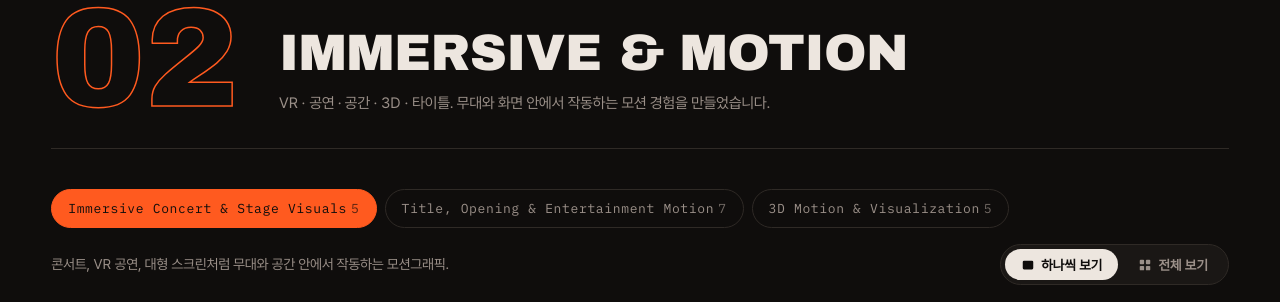
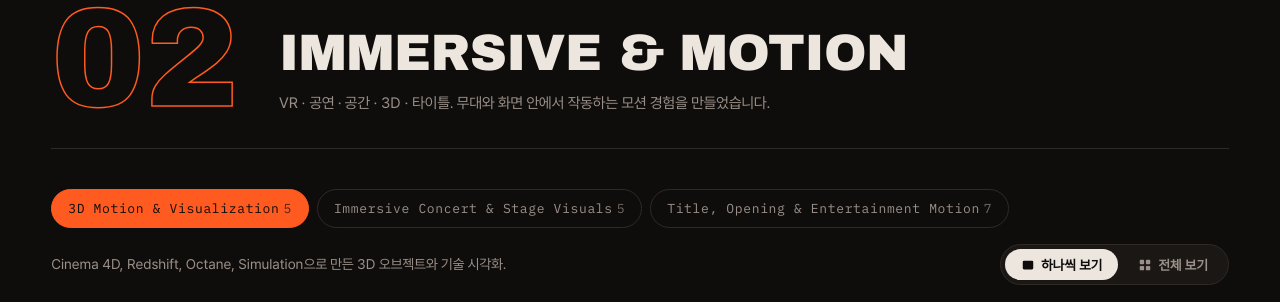
Before and after one commit to hongyeonjin/portfolio, a plain HTML site: page index.html in a window 1280 px wide. Shown: the part 3900-4202 px from the top of the page. Drawn offline with Linux system fonts and the light colour scheme; a web font is replaced by a local one.

Commit message:
Immersive & Motion: order category tabs 3D, Stage, Title
Co-Authored-By: Claude Opus 5.5 <noreply@anthropic.com>

```diff
--- a/index.html
+++ b/index.html
@@ -922,9 +922,9 @@ const CH = [
   { id: "ch1", no: "02", title: "Immersive & Motion",
     lead: "VR · 공연 · 공간 · 3D · 타이틀. 무대와 화면 안에서 작동하는 모션 경험을 만들었습니다.",
     cats: [
+      ["3d", "3D Motion & Visualization", "Cinema 4D, Redshift, Octane, Simulation으로 만든 3D 오브젝트와 기술 시각화."],
       ["stage", "Immersive Concert & Stage Visuals", "콘서트, VR 공연, 대형 스크린처럼 무대와 공간 안에서 작동하는 모션그래픽."],
-      ["title", "Title, Opening & Entertainment Motion", "인트로, 오프닝, 타이틀, 브릿지. 영상의 시작과 분위기를 설계하는 모션디자인."],
-      ["3d", "3D Motion & Visualization", "Cinema 4D, Redshift, Octane, Simulation으로 만든 3D 오브젝트와 기술 시각화."] ] },
+      ["title", "Title, Opening & Entertainment Motion", "인트로, 오프닝, 타이틀, 브릿지. 영상의 시작과 분위기를 설계하는 모션디자인."] ] },
 ];
 const OLD = { "04":"stage","05":"stage","06":"stage","07":"stage",
   "11":"title","13":"title","14":"title","16":"title","15":"title","17":"title","10":"title",
```
